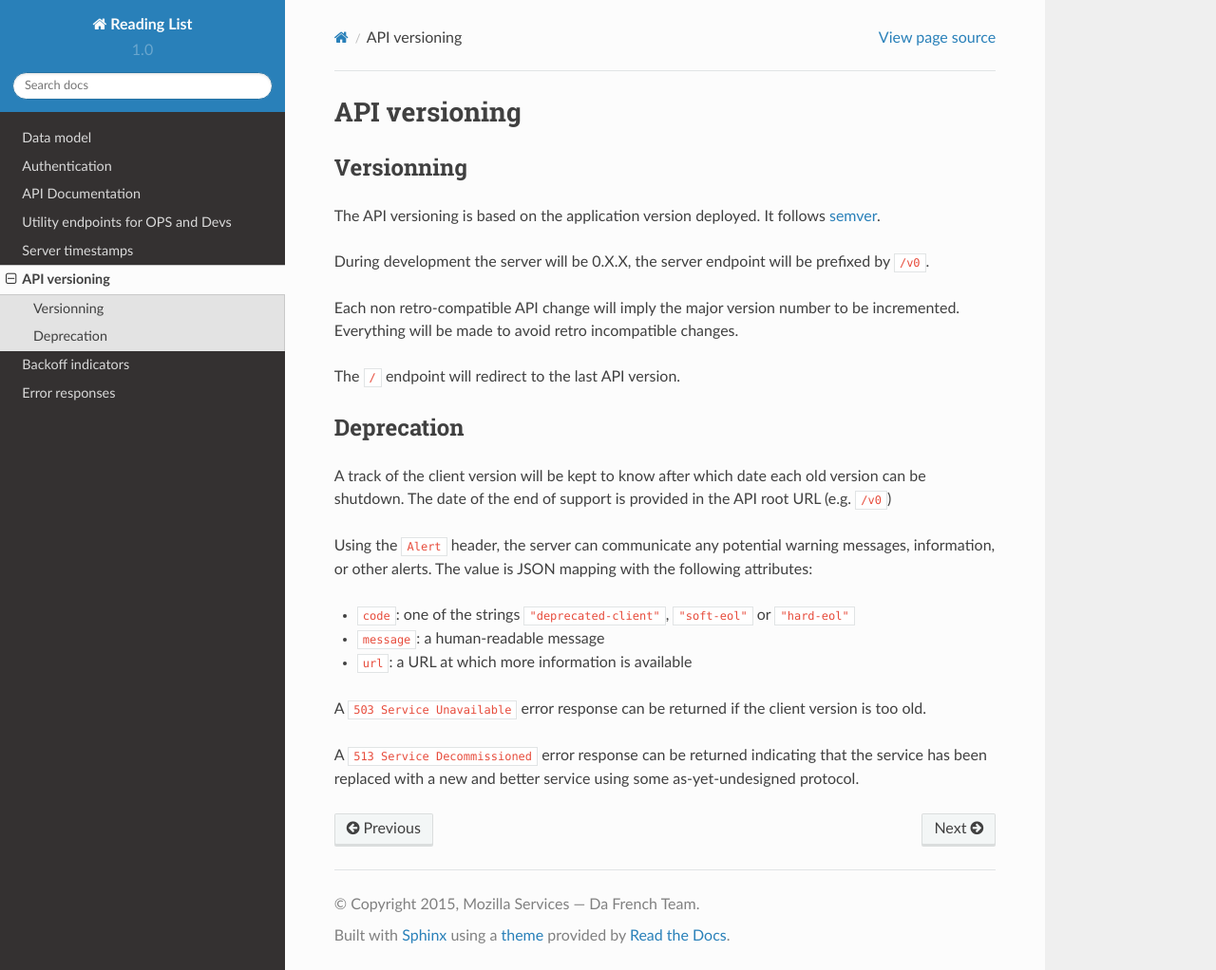
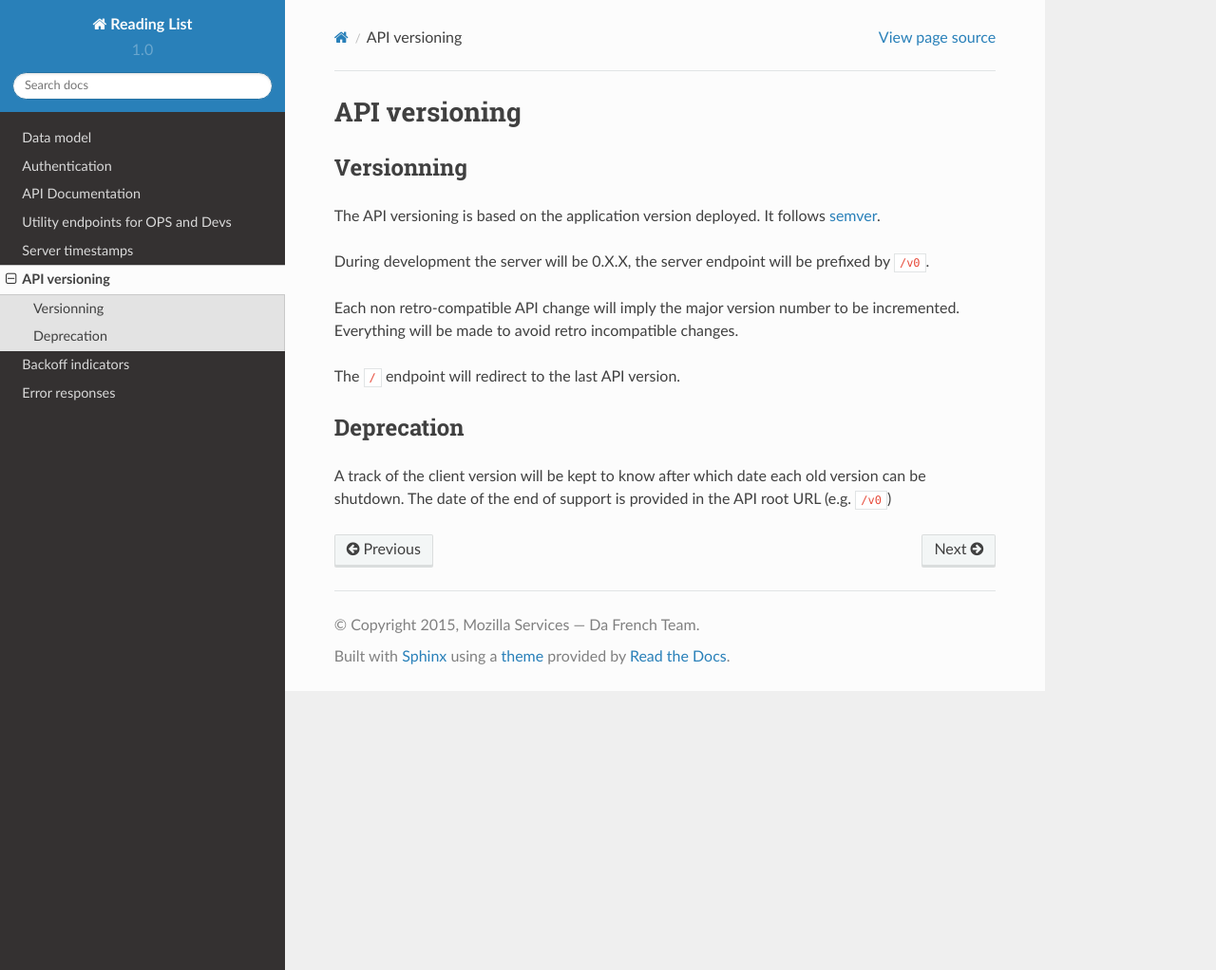
Before and after one commit to Kinto/kinto, a Sphinx documentation site: the page built from docs/versionning.rst, in a window 1280 px wide and 1022 px high. Shown: the whole window at 95% size. Built offline with Sphinx 7.4.7 and the Read the Docs theme 2.0.0, drawn with Linux system fonts in a browser that asks for light colours.

Commit message:
Comment Alert part of deprecation

```diff
--- a/docs/versionning.rst
+++ b/docs/versionning.rst
@@ -23,16 +23,17 @@ Deprecation
 A track of the client version will be kept to know after which date each old version can be shutdown.
 The date of the end of support is provided in the API root URL (e.g. ``/v0``)
 
-Using the ``Alert`` header, the server can communicate any potential warning messages, information, or other alerts.
-The value is JSON mapping with the following attributes:
+.. Using the ``Alert`` header, the server can communicate any potential warning
+.. messages, information, or other alerts.
+.. The value is JSON mapping with the following attributes:
 
-* ``code``: one of the strings ``"deprecated-client"``, ``"soft-eol"`` or ``"hard-eol"``
-* ``message``: a human-readable message
-* ``url``: a URL at which more information is available
+.. * ``code``: one of the strings ``"deprecated-client"``, ``"soft-eol"`` or ``"hard-eol"``
+.. * ``message``: a human-readable message
+.. * ``url``: a URL at which more information is available
 
-A ``503 Service Unavailable`` error response can be returned if the
-client version is too old.
+.. A ``503 Service Unavailable`` error response can be returned if the
+.. client version is too old.
 
-A ``513 Service Decommissioned`` error response can be returned
-indicating that the service has been replaced with a new and better
-service using some as-yet-undesigned protocol.
+.. A ``513 Service Decommissioned`` error response can be returned
+.. indicating that the service has been replaced with a new and better
+.. service using some as-yet-undesigned protocol.
```
